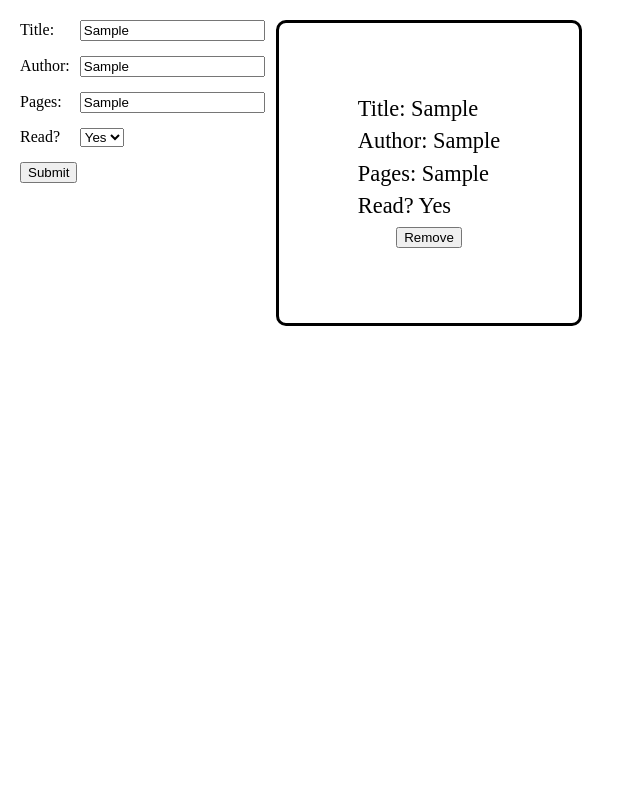
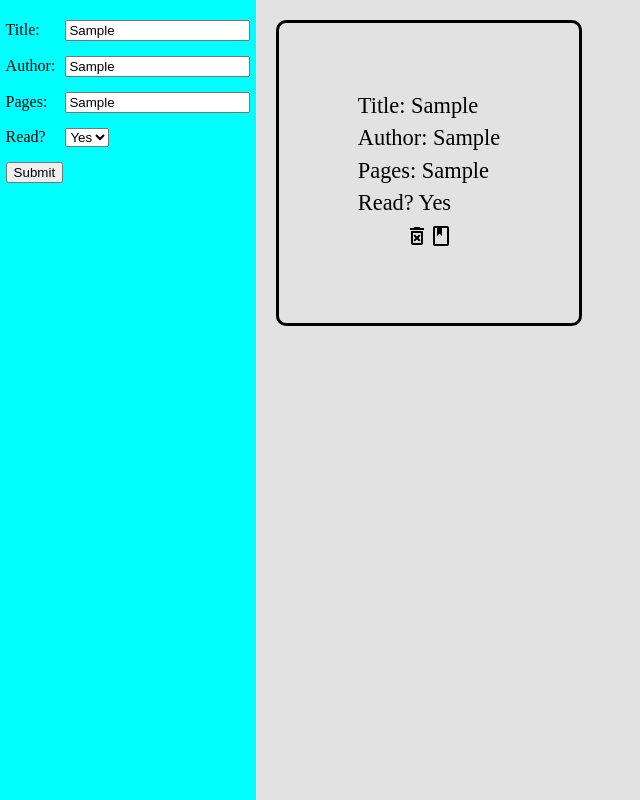
Before and after one commit to kingfeekra/library-project, a plain HTML site: page index.html in a window 1280 px wide. Both pictures are taken after typing "Sample", "Sample", "Sample" into the empty fields and a click on the button "Submit". Shown: the whole page, without its empty margins (0-640 px from the left). Drawn offline with Linux system fonts and the light colour scheme.

Commit message:
Add delete and change read status buttons to cards
Delete button deletes the card the button belongs to, change read
status button will change "Read?" to either yes or no

```diff
--- a/script.js
+++ b/script.js
@@ -73,34 +73,56 @@ function displayBooks() {
 function addButton() {
     const bookCard = document.querySelectorAll(".bookCard");
     const dataAttribute = document.querySelectorAll("data-index-number")
-    const buttons = [];
+    const buttonDivs = [];
+    const deleteButtons = [];
+    const readButtons = [];
     for(let i = 0; i < bookCard.length; i++) {
-        buttons[i] = document.createElement("button");
-        buttons[i].textContent = "Remove";
-        buttons[i].classList.add("removeButton");
-        buttons[i].addEventListener("click", () => {
+        buttonDivs[i] = document.createElement("div");
+        deleteButtons[i] = document.createElement("img");
+        deleteButtons[i].src = "images/delete-forever-outline-small.png";
+        deleteButtons[i].classList.add("deleteButton");
+        deleteButtons[i].addEventListener("click", () => {
             myLibrary.splice(dataAttribute[i], 1);
             list.removeChild(bookCard[i]);
             console.log(myLibrary);
         });
-        bookCard[i].appendChild(buttons[i]);
+
+        readButtons[i] = document.createElement("img");
+        readButtons[i].src = "images/book-outline-small.png";
+        readButtons[i].classList.add("readButton");
+        readButtons[i].addEventListener("click", () => {
+            if(myLibrary[i].read == "Yes") {
+                myLibrary[i].read = "No";
+                bookRead[i].textContent = "Read? No";
+            }
+            else if (myLibrary[i].read == "No") {
+                myLibrary[i].read = "Yes";
+                bookRead[i].textContent = "Read? Yes";
+            }
+            console.log(myLibrary[i].read)
+        })
+
+        bookCard[i].appendChild(buttonDivs[i]);
+        buttonDivs[i].appendChild(deleteButtons[i]);
+        buttonDivs[i].appendChild(readButtons[i]);
         }
     }
 
 const submitButton = document.querySelector("#submitButton");
 submitButton.addEventListener("click", () => {
     const bookCards = document.querySelectorAll(".bookCard");
-    for(let i = 0; i < bookCards.length; i++) {
+    /*for(let i = 0; i < bookCards.length; i++) {
     list.removeChild(bookCard[i]);
-    }
+    }*/
+    list.innerHTML = "";
     addBookToLibrary();
     displayBooks();
     addButton();
 });
 
-const removeButton = document.querySelectorAll(".removeButton");
-for(let i = 0; i < removeButton.length; i++) {
-removeButton[i].addEventListener("click", () => {
+const deleteButton = document.querySelectorAll(".deleteButton");
+for(let i = 0; i < deleteButton.length; i++) {
+deleteButton[i].addEventListener("click", () => {
     const bookCards = document.querySelectorAll(".bookCard");
     list.removeChild(bookCards[i]);
     console.log(poop);
--- a/styles.css
+++ b/styles.css
@@ -42,8 +42,11 @@ table {
 	border-spacing: 0;
 }
 
+body {
+	height: 100vh;
+}
+
 #container {
-	margin: 20px;
     width: 100%;
     height: 100%;
     display: grid;
@@ -53,10 +56,12 @@ table {
 
 .bookSubmission {
     display: flex;
+	justify-content: center;
+	background-color: aqua;
 }
 
-form > p {
-
+.bookSubmission > div {
+	margin-top: 20px;
 }
 
 form {
@@ -91,9 +96,24 @@ select {
 
 }
 
+.deleteButton:hover {
+	content:url(images/delete-forever-small.png);
+	cursor: pointer;
+}
+
+.readButton:hover {
+	content:url(images/book-small.png);
+	cursor: pointer;
+}
+
+#listDiv {
+	background-color: rgb(226, 226, 226);
+}
+
 #list {
     display:flex;
     flex-wrap: wrap;
+	margin: 20px;
 }
 
 .bookCard {
```
Also changed, not shown: images/book-outline-small.png (added), images/book-outline.png (added), images/book-small.png (added), images/book.png (added), images/delete-forever-outline-small.png (added), images/delete-forever-outline.png (added), images/delete-forever-small.png (added), images/delete-forever.png (added), images/delete.png (added).
